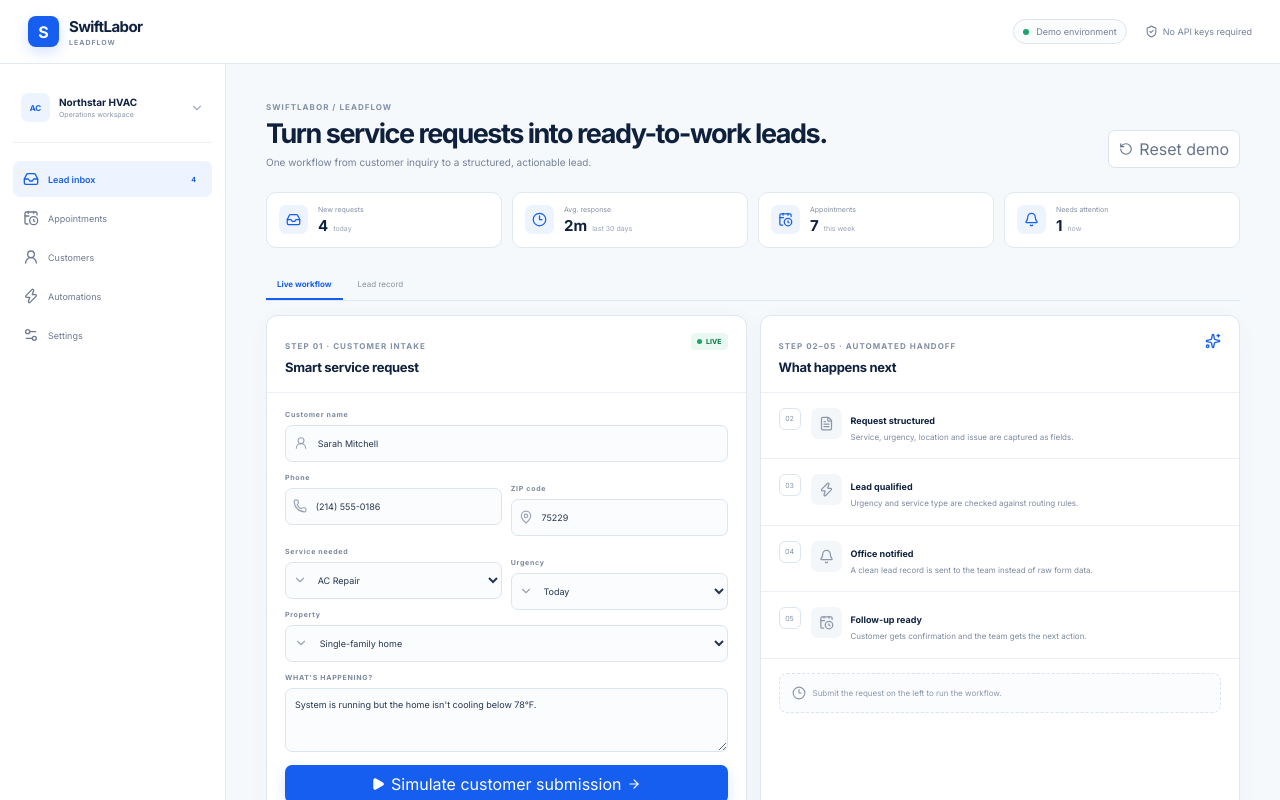
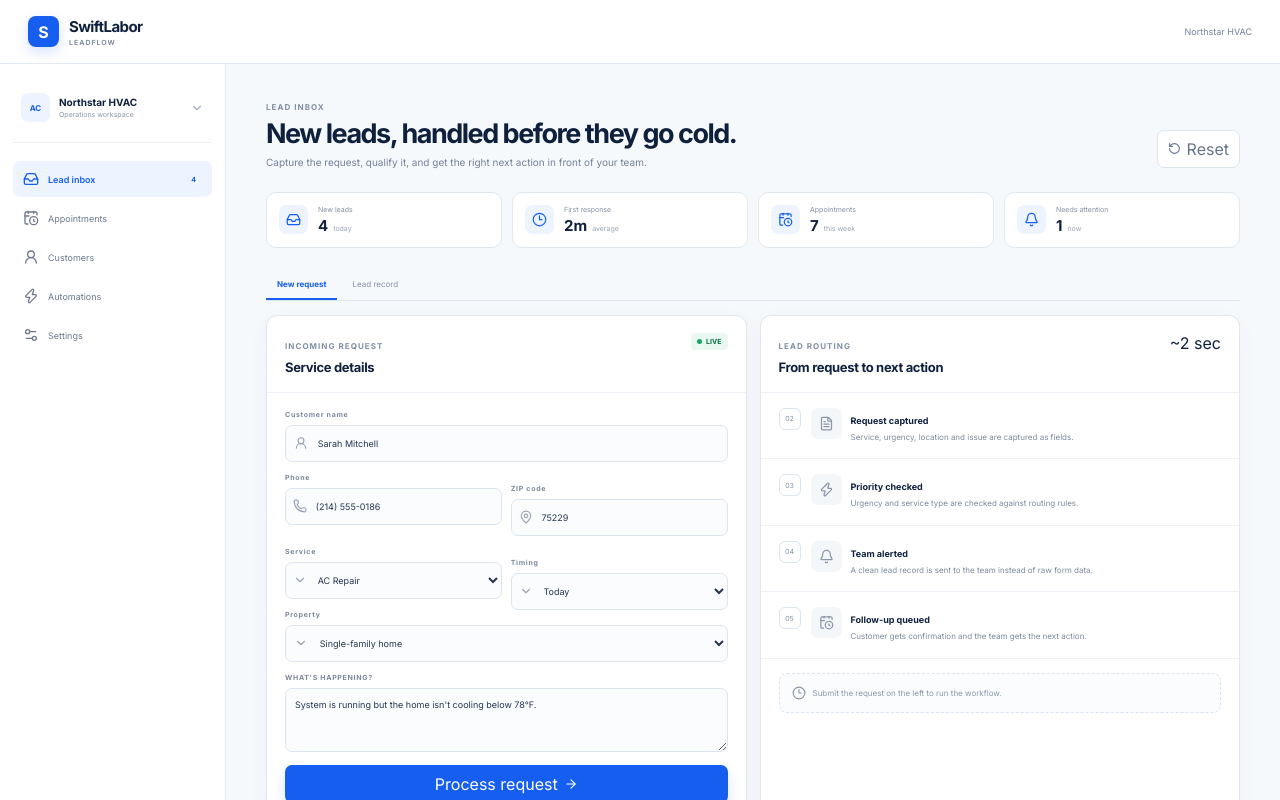
Before and after one commit to razahussain077/swiftlabor-freight-demo, a Next.js app: page /leadflow in a window 1280 px wide. Shown: the top 800 px of the page. Built offline with nearby package versions, Linux system fonts and the light colour scheme.

Commit message:
Make LeadFlow feel like a production HVAC operations tool

```diff
--- a/app/leadflow/page.tsx
+++ b/app/leadflow/page.tsx
@@ -17,7 +17,6 @@ import {
   RotateCcw,
   Settings2,
   ShieldCheck,
-  Sparkles,
   UserRound,
   Wrench,
   Zap,
@@ -50,7 +49,7 @@ export default function LeadFlowDemo() {
   return <main className={styles.page}>
     <header className={styles.topbar}>
       <div className={styles.brand}><div className={styles.logo}>S</div><div><strong>SwiftLabor</strong><span>LEADFLOW</span></div></div>
-      <div className={styles.topMeta}><span className={styles.demoBadge}><span /> Demo environment</span><span className={styles.secure}><ShieldCheck size={13}/> No API keys required</span></div>
+      <div className={styles.topMeta}><span className={styles.workspaceStatus}><span /> Northstar HVAC</span></div>
     </header>
 
     <div className={styles.shell}>
@@ -68,50 +67,50 @@ export default function LeadFlowDemo() {
 
       <section className={styles.content}>
         <div className={styles.heading}>
-          <div><div className={styles.eyebrow}>SWIFTLABOR / LEADFLOW</div><h1>Turn service requests into ready-to-work leads.</h1><p>One workflow from customer inquiry to a structured, actionable lead.</p></div>
-          <button className={styles.reset} onClick={reset}><RotateCcw size={14}/> Reset demo</button>
+          <div><div className={styles.eyebrow}>LEAD INBOX</div><h1>New leads, handled before they go cold.</h1><p>Capture the request, qualify it, and get the right next action in front of your team.</p></div>
+          <button className={styles.reset} onClick={reset}><RotateCcw size={13}/> Reset</button>
         </div>
 
         <div className={styles.stats}>
-          <Stat icon={<Inbox size={15}/>} label="New requests" value="4" detail="today"/>
-          <Stat icon={<Clock3 size={15}/>} label="Avg. response" value="2m" detail="last 30 days"/>
+          <Stat icon={<Inbox size={15}/>} label="New leads" value="4" detail="today"/>
+          <Stat icon={<Clock3 size={15}/>} label="First response" value="2m" detail="average"/>
           <Stat icon={<CalendarClock size={15}/>} label="Appointments" value="7" detail="this week"/>
           <Stat icon={<Bell size={15}/>} label="Needs attention" value="1" detail="now"/>
         </div>
 
         <div className={styles.tabs}>
-          <button className={activeTab === "flow" ? styles.tabActive : ""} onClick={() => setActiveTab("flow")}>Live workflow</button>
+          <button className={activeTab === "flow" ? styles.tabActive : ""} onClick={() => setActiveTab("flow")}>New request</button>
           <button className={activeTab === "lead" ? styles.tabActive : ""} onClick={() => setActiveTab("lead")}>Lead record</button>
         </div>
 
         {activeTab === "flow" ? <div className={styles.flowGrid}>
           <section className={styles.card}>
-            <div className={styles.cardHeader}><div><span className={styles.cardKicker}>STEP 01 · CUSTOMER INTAKE</span><h2>Smart service request</h2></div><span className={styles.live}><span/> LIVE</span></div>
+            <div className={styles.cardHeader}><div><span className={styles.cardKicker}>INCOMING REQUEST</span><h2>Service details</h2></div><span className={styles.live}><span/> LIVE</span></div>
             <div className={styles.form}>
               <Field label="Customer name" icon={<UserRound size={14}/>} value={lead.name} onChange={v=>setLead({...lead,name:v})}/>
               <div className={styles.two}><Field label="Phone" icon={<Phone size={14}/>} value={lead.phone} onChange={v=>setLead({...lead,phone:v})}/><Field label="ZIP code" icon={<MapPin size={14}/>} value={lead.zip} onChange={v=>setLead({...lead,zip:v})}/></div>
               <div className={styles.two}>
-                <SelectField label="Service needed" value={lead.service} onChange={v=>setLead({...lead,service:v})} options={["AC Repair","AC Replacement","Heating Repair","Maintenance"]}/>
-                <SelectField label="Urgency" value={lead.urgency} onChange={v=>setLead({...lead,urgency:v})} options={["Today","This week","Flexible","Emergency"]}/>
+                <SelectField label="Service" value={lead.service} onChange={v=>setLead({...lead,service:v})} options={["AC Repair","AC Replacement","Heating Repair","Maintenance"]}/>
+                <SelectField label="Timing" value={lead.urgency} onChange={v=>setLead({...lead,urgency:v})} options={["Today","This week","Flexible","Emergency"]}/>
               </div>
               <SelectField label="Property" value={lead.property} onChange={v=>setLead({...lead,property:v})} options={["Single-family home","Townhome","Commercial property","Other"]}/>
               <label className={styles.textarea}><span>WHAT'S HAPPENING?</span><textarea value={lead.issue} onChange={e=>setLead({...lead,issue:e.target.value})}/></label>
-              <button className={styles.primary} onClick={submit}><Play size={14} fill="currentColor"/> Simulate customer submission <ArrowRight size={14}/></button>
-              <div className={styles.formNote}><ShieldCheck size={13}/> Demo data only · no customer information is sent</div>
+              <button className={styles.primary} onClick={submit}>Process request <ArrowRight size={14}/></button>
+              <div className={styles.formNote}>Sample request · nothing is sent from this demo</div>
             </div>
           </section>
 
           <section className={styles.card}>
-            <div className={styles.cardHeader}><div><span className={styles.cardKicker}>STEP 02–05 · AUTOMATED HANDOFF</span><h2>What happens next</h2></div><Sparkles size={16} className={styles.spark}/></div>
-            <WorkflowStep number="02" icon={<FileText size={15}/>} title="Request structured" text="Service, urgency, location and issue are captured as fields." state={submitted ? "done" : "waiting"}/>
-            <WorkflowStep number="03" icon={<Zap size={15}/>} title="Lead qualified" text="Urgency and service type are checked against routing rules." state={submitted ? "done" : "waiting"}/>
-            <WorkflowStep number="04" icon={<Bell size={15}/>} title="Office notified" text="A clean lead record is sent to the team instead of raw form data." state={submitted ? "done" : "waiting"}/>
-            <WorkflowStep number="05" icon={<CalendarClock size={15}/>} title="Follow-up ready" text="Customer gets confirmation and the team gets the next action." state={submitted ? "done" : "waiting"}/>
-            {submitted ? <div className={styles.successBox}><Check size={15}/><div><b>Lead ready for the team</b><span>Qualified request created in 1.8 seconds.</span></div><button onClick={()=>setActiveTab("lead")}>View record <ArrowRight size={12}/></button></div> : <div className={styles.waitBox}><Clock3 size={14}/><span>Submit the request on the left to run the workflow.</span></div>}
+            <div className={styles.cardHeader}><div><span className={styles.cardKicker}>LEAD ROUTING</span><h2>From request to next action</h2></div><span className={styles.timeNote}>~2 sec</span></div>
+            <WorkflowStep number="02" icon={<FileText size={15}/>} title="Request captured" text="Service, urgency, location and issue are captured as fields." state={submitted ? "done" : "waiting"}/>
+            <WorkflowStep number="03" icon={<Zap size={15}/>} title="Priority checked" text="Urgency and service type are checked against routing rules." state={submitted ? "done" : "waiting"}/>
+            <WorkflowStep number="04" icon={<Bell size={15}/>} title="Team alerted" text="A clean lead record is sent to the team instead of raw form data." state={submitted ? "done" : "waiting"}/>
+            <WorkflowStep number="05" icon={<CalendarClock size={15}/>} title="Follow-up queued" text="Customer gets confirmation and the team gets the next action." state={submitted ? "done" : "waiting"}/>
+            {submitted ? <div className={styles.successBox}><Check size={15}/><div><b>Request processed</b><span>Lead is ready for the team.</span></div><button onClick={()=>setActiveTab("lead")}>View record <ArrowRight size={12}/></button></div> : <div className={styles.waitBox}><Clock3 size={14}/><span>Submit the request on the left to run the workflow.</span></div>}
           </section>
         </div> : <LeadRecord lead={lead} submitted={submitted} onBack={()=>setActiveTab("flow")}/>}
 
-        <div className={styles.bottomNote}><Wrench size={14}/><div><b>Built for service businesses.</b><span>LeadFlow can be adapted to HVAC, plumbing, electrical, roofing and other appointment-driven teams.</span></div><span className={styles.brandNote}>SWIFTLABOR</span></div>
+        <div className={styles.bottomNote}><Wrench size={14}/><div><b>Designed around HVAC operations.</b><span>LeadFlow can be connected to the tools your office already uses.</span></div><span className={styles.brandNote}>SWIFTLABOR</span></div>
       </section>
     </div>
   </main>;
@@ -134,12 +133,12 @@ function LeadRecord({lead,submitted,onBack}:{lead:typeof initialLead;submitted:b
     <div className={styles.recordTop}><button className={styles.back} onClick={onBack}>← Back to workflow</button><span className={submitted?styles.ready:""}>{submitted?"READY FOR TEAM":"PREVIEW"}</span></div>
     <div className={styles.recordGrid}>
       <section className={styles.card}>
-        <div className={styles.recordHero}><div className={styles.customerAvatar}>SM</div><div><span className={styles.cardKicker}>NEW SERVICE REQUEST</span><h2>{lead.name}</h2><p>{lead.service} · {lead.zip} · {lead.urgency}</p></div><div className={styles.hot}>PRIORITY <b>{lead.urgency==="Today"?"HIGH":"NORMAL"}</b></div></div>
-        <div className={styles.detailGrid}><Detail label="PHONE" value={lead.phone}/><Detail label="PROPERTY" value={lead.property}/><Detail label="SERVICE" value={lead.service}/><Detail label="PREFERRED WINDOW" value={lead.time}/></div>
-        <div className={styles.issue}><span>ISSUE DESCRIPTION</span><p>{lead.issue}</p></div>
-        <div className={styles.actionRow}><button className={styles.primary}><CalendarClock size={14}/> Schedule appointment</button><button className={styles.secondary}><MessageSquareText size={14}/> Send update</button><button className={styles.ghost}><Phone size={14}/> Call customer</button></div>
+        <div className={styles.recordHero}><div className={styles.customerAvatar}>SM</div><div><span className={styles.cardKicker}>NEW LEAD</span><h2>{lead.name}</h2><p>{lead.service} · {lead.zip} · {lead.urgency}</p></div><div className={styles.hot}>PRIORITY <b>{lead.urgency==="Today"?"HIGH":"NORMAL"}</b></div></div>
+        <div className={styles.detailGrid}><Detail label="PHONE" value={lead.phone}/><Detail label="PROPERTY" value={lead.property}/><Detail label="SERVICE" value={lead.service}/><Detail label="REQUESTED" value={lead.time}/></div>
+        <div className={styles.issue}><span>CUSTOMER MESSAGE</span><p>{lead.issue}</p></div>
+        <div className={styles.nextAction}><div><span>NEXT ACTION</span><b>Offer the next available AC repair window.</b></div><span className={styles.actionState}>OPEN</span></div><div className={styles.actionRow}><button className={styles.primary}><CalendarClock size={14}/> Schedule</button><button className={styles.secondary}><MessageSquareText size={14}/> Send update</button><button className={styles.ghost}><Phone size={14}/> Call</button></div>
       </section>
-      <aside className={styles.card + " " + styles.timeline}><span className={styles.cardKicker}>AUTOMATION LOG</span><h3>LeadFlow activity</h3>
+      <aside className={styles.card + " " + styles.timeline}><span className={styles.cardKicker}>AUTOMATION LOG</span><h3>Lead timeline</h3>
         {["Request received","Fields structured","Priority determined","Team notification queued","Customer confirmation ready"].map((x,i)=><div className={styles.timelineItem} key={x}><div className={styles.timelineDot}>{i<4?<Check size={10}/>:<Clock3 size={10}/>}</div><div><b>{x}</b><small>{i<4?"Completed just now":"Next action"}</small></div></div>)}
       </aside>
     </div>
```
